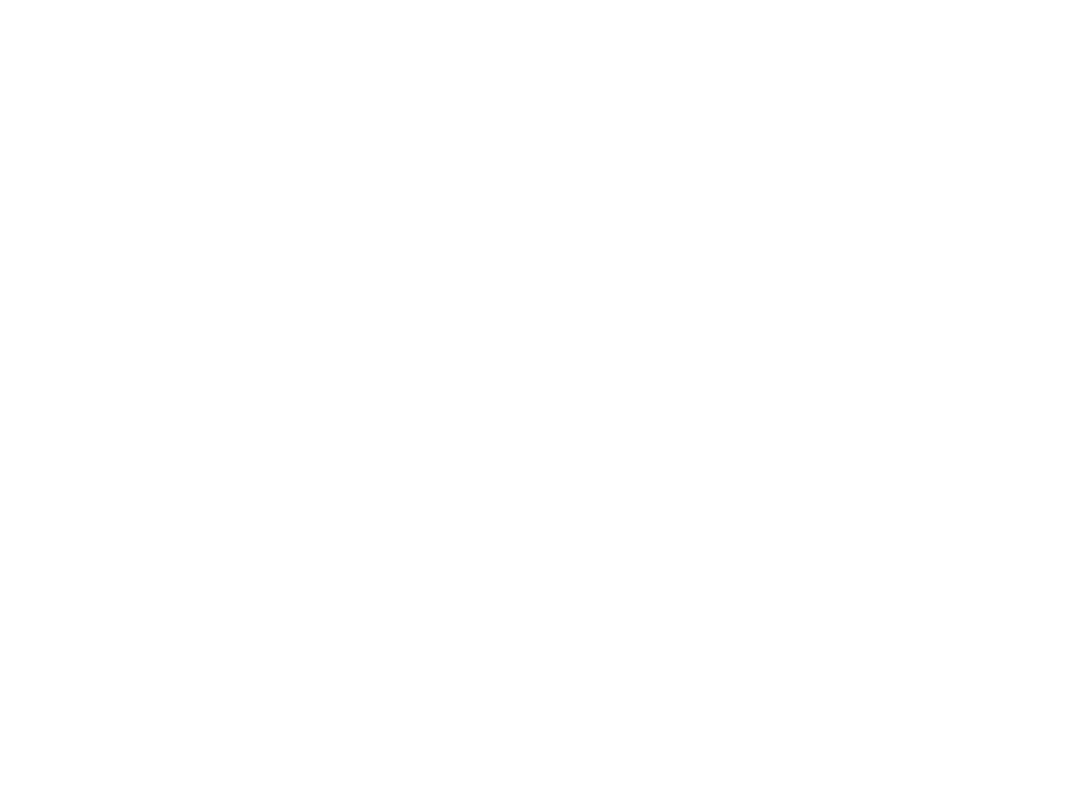
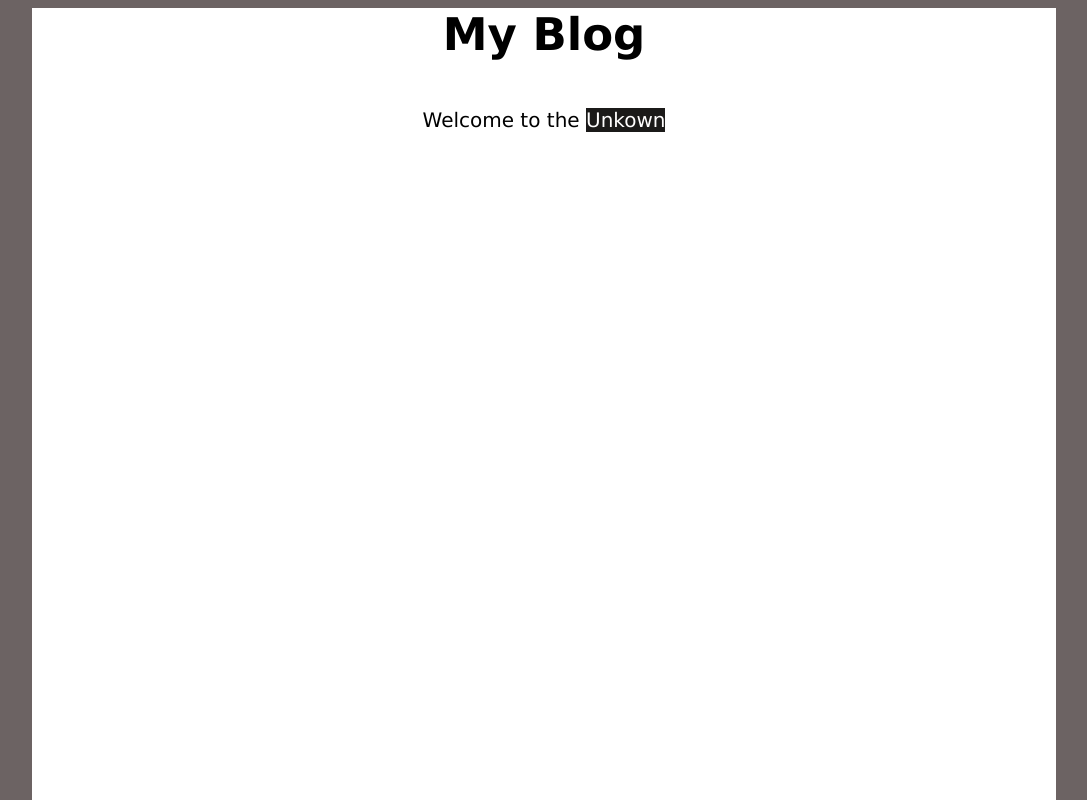
Before and after one commit to MALWICK/my-blog-template-html, a plain HTML site: page asset/index.html in a window 1280 px wide. Shown: the top 800 px of the page, without its empty margins (96-1183 px from the left). Drawn offline with Linux system fonts and the light colour scheme.

Commit message:
creating the header and its content

```diff
--- a/asset/styles/images/index.html
+++ b/asset/index.html
@@ -8,6 +8,14 @@
     <title>MY BLOG </title>
 </head>
 <body>
+     <div class="container">
+            <div class="into">
+                    <header class="main-heading"><b>My Blog</b></header>
+                    <br />
+                    <p class="p1" id="p1">Welcome to the <span>Unkown</span></p>
+            </div>
+
+
 
 </body>
 </html>
--- a/asset/styles/styles.css
+++ b/asset/styles/styles.css
@@ -0,0 +1,50 @@
+body {
+  font-family: Verdana, Tahoma, sans-serif;
+  background-color: #6c6363;
+  margin-left: 10%;
+  margin-right: 10%;
+}
+
+.container {
+  background-color: hsl(0, 0%, 100%);
+  width: 100%;
+  height: 185vh;
+}
+
+span {
+  word-break: normal;
+  word-wrap: normal;
+  line-height: 2;
+  background-color: #1b1a19;
+  color: #fffefe;
+  width: 4.8%;
+  height: auto;
+}
+
+.main-heading {
+  text-align: center;
+  font-size: 45px;
+}
+
+#p1 {
+  text-align: center;
+  font-size: 20px;
+}
+
+.pho1 {
+  width: 900px;
+  height: 289px;
+}
+
+.walk {
+  width: 900px;
+  height: 280px;
+}
+
+.vert {
+  display: block;
+}
+
+.container {
+  display: grid;
+}
```
Also changed, not shown: asset/styles/images/girl-dress-bridge.jpg (added), asset/styles/images/mtn.png (added), asset/styles/images/walk.png (added), asset/styles/images/women-eye.jpg (added).
